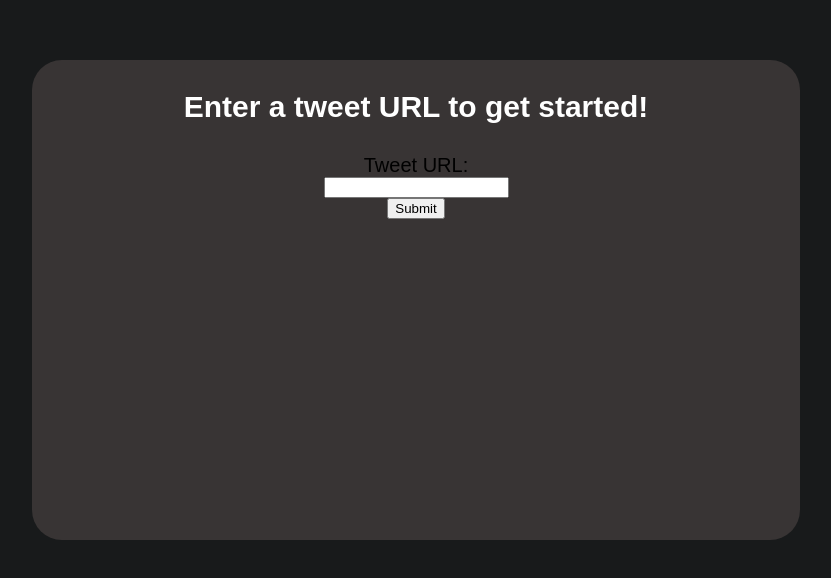
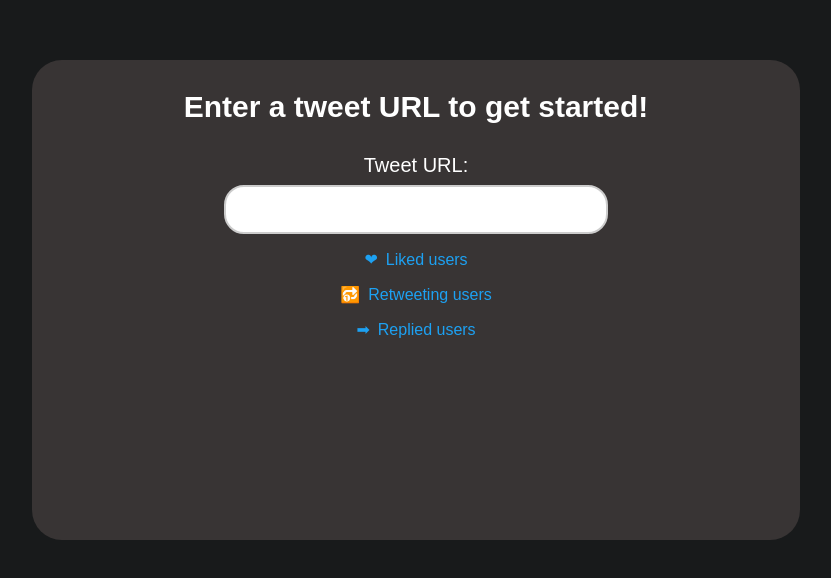
Before and after one commit to 0x978/Twitter-Giveaway-Chooser, a Next.js app: page / in a window 1280 px wide. Shown: the part 108-686 px from the top of the page, without its empty margins (224-1055 px from the left). Built offline with nearby package versions, Linux system fonts and the light colour scheme.

Commit message:
Retrieved more data about winner and improved CSS

```diff
--- a/pages/index.js
+++ b/pages/index.js
@@ -37,9 +37,12 @@ export default function Index() {
     <main className={styles.indexBody}>
         <form className={styles.inputForm}>
             <h3 className={styles.header}>Enter a tweet URL to get started!</h3>
-            <label>Tweet URL: </label>
-            <input type="text" id="URLinput" onChange={(e) => setURL(e.target.value)}/>
-            <button onClick={verification}>Submit</button>
+            <label className={styles.text}>Tweet URL: </label>
+            <input type="text" className={styles.URLInput} onChange={(e) => setURL(e.target.value)}/>
+            <button className={styles.likedButton} onClick={verification}>Liked users</button>
+            <button className={styles.rtButton} onClick={verification}>Retweeting users</button>
+            <button className={styles.repliedButton} onClick={verification}>Replied users</button>
+
         </form>
     </main>
   )
--- /dev/null
+++ b/styles/404.module.css
@@ -0,0 +1,41 @@
+.main{
+    font-family: sans-serif;
+    font-size: 20px;
+    display: flex;
+    height: 100vh;
+}
+.messageDiv{
+    background: #6b0e0e;
+    display:flex;
+    flex-direction: column;
+    text-align: center;
+    align-items: center;
+    margin: auto;
+    max-width: 800px;
+    min-width: 60vw;
+    border-radius: 40px;
+}
+
+.text{
+    color: white;
+}
+
+.button {
+    background: #44c767 linear-gradient(to bottom, #44c767 5%, #11a6ab 100%);
+    border-radius:37px;
+    display:inline-block;
+    cursor:pointer;
+    color:#ffffff;
+    font-size:17px;
+    font-weight:bold;
+    font-style:italic;
+    padding:14px 31px;
+    margin-bottom: 2vh;
+}
+.button:hover {
+    background: #3a8712 linear-gradient(to bottom, #5cbf2a 5%, #3ad066 100%);
+}
+.button:active {
+    position:relative;
+    top:2px;
+}
--- /dev/null
+++ b/styles/429.module.css
@@ -0,0 +1,41 @@
+.main{
+    font-family: sans-serif;
+    font-size: 20px;
+    display: flex;
+    height: 100vh;
+}
+.messageDiv{
+    background: #6b0e0e;
+    display:flex;
+    flex-direction: column;
+    text-align: center;
+    align-items: center;
+    margin: auto;
+    max-width: 800px;
+    min-width: 60vw;
+    border-radius: 40px;
+}
+
+.text{
+    color: white;
+}
+
+.button {
+    background: #44c767 linear-gradient(to bottom, #44c767 5%, #11a6ab 100%);
+    border-radius:37px;
+    display:inline-block;
+    cursor:pointer;
+    color:#ffffff;
+    font-size:17px;
+    font-weight:bold;
+    font-style:italic;
+    padding:14px 31px;
+    margin-bottom: 2vh;
+}
+.button:hover {
+    background: #3a8712 linear-gradient(to bottom, #5cbf2a 5%, #3ad066 100%);
+}
+.button:active {
+    position:relative;
+    top:2px;
+}
--- a/styles/index.module.css
+++ b/styles/index.module.css
@@ -8,6 +8,10 @@
 .header{
     color: white;
     font-size: 30px;
+}
+
+.text{
+    color: white;
 }
 
 .inputForm{
@@ -22,3 +26,89 @@
     border-radius: 30px;
     height: 60vh;
 }
+
+.URLInput{
+    width: 50%;
+    padding: 12px 20px;
+    margin: 8px 0;
+    box-sizing: border-box;
+    border: 2px solid #ccc;
+    border-radius: 20px;
+    font-size: 18px;
+}
+
+.URLInput:focus{
+    border: 2px solid #555;
+}
+
+.likedButton {
+    background-color: transparent;
+    color: #1DA1F2;
+    border: none;
+    cursor: pointer;
+    font-size: 16px;
+    padding: 8px 16px;
+    border-radius: 4px;
+    transition: background-color 0.2s;
+}
+
+.likedButton:hover {
+    background-color: rgba(29, 161, 242, 0.1);
+}
+
+.likedButton:active {
+    background-color: rgba(29, 161, 242, 0.2);
+}
+
+.likedButton:before {
+    content: "\2764";
+    margin-right: 8px;
+}
+
+.rtButton {
+    background-color: transparent;
+    color: #1DA1F2;
+    border: none;
+    cursor: pointer;
+    font-size: 16px;
+    padding: 8px 16px;
+    border-radius: 4px;
+    transition: background-color 0.2s;
+}
+
+.rtButton:hover {
+    background-color: rgba(29, 161, 242, 0.1);
+}
+
+.rtButton:active {
+    background-color: rgba(29, 161, 242, 0.2);
+}
+
+.rtButton:before {
+    content: "\1F502";
+    margin-right: 8px;
+}
+
+.repliedButton {
+    background-color: transparent;
+    color: #1DA1F2;
+    border: none;
+    cursor: pointer;
+    font-size: 16px;
+    padding: 8px 16px;
+    border-radius: 4px;
+    transition: background-color 0.2s;
+}
+
+.repliedButton :hover {
+    background-color: rgba(29, 161, 242, 0.1);
+}
+
+.repliedButton :active {
+    background-color: rgba(29, 161, 242, 0.2);
+}
+
+.repliedButton:before {
+    content: "\27A1";
+    margin-right: 8px;
+}
```
Also changed, not shown: pages/displayWinner.js (+18 -5 lines), pages/errorPages/429.js (+20 -4 lines), pages/errorPages/tweet404.js (+21 -4 lines), images/reply.png (added), styles/displayWinner.module.css (added).
